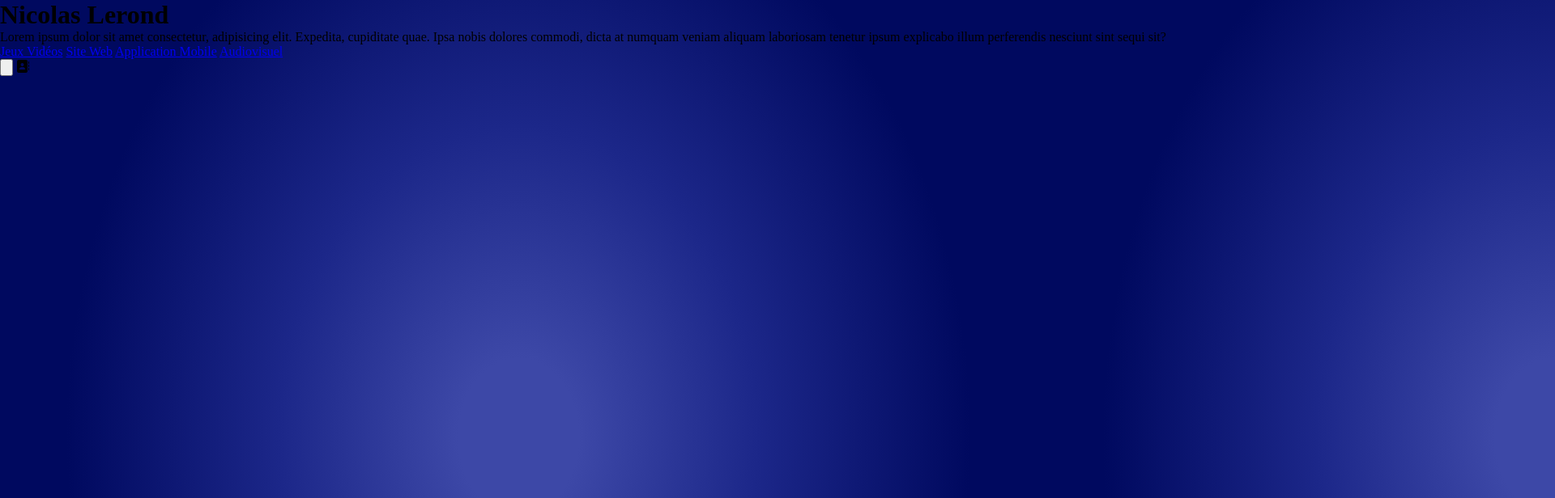
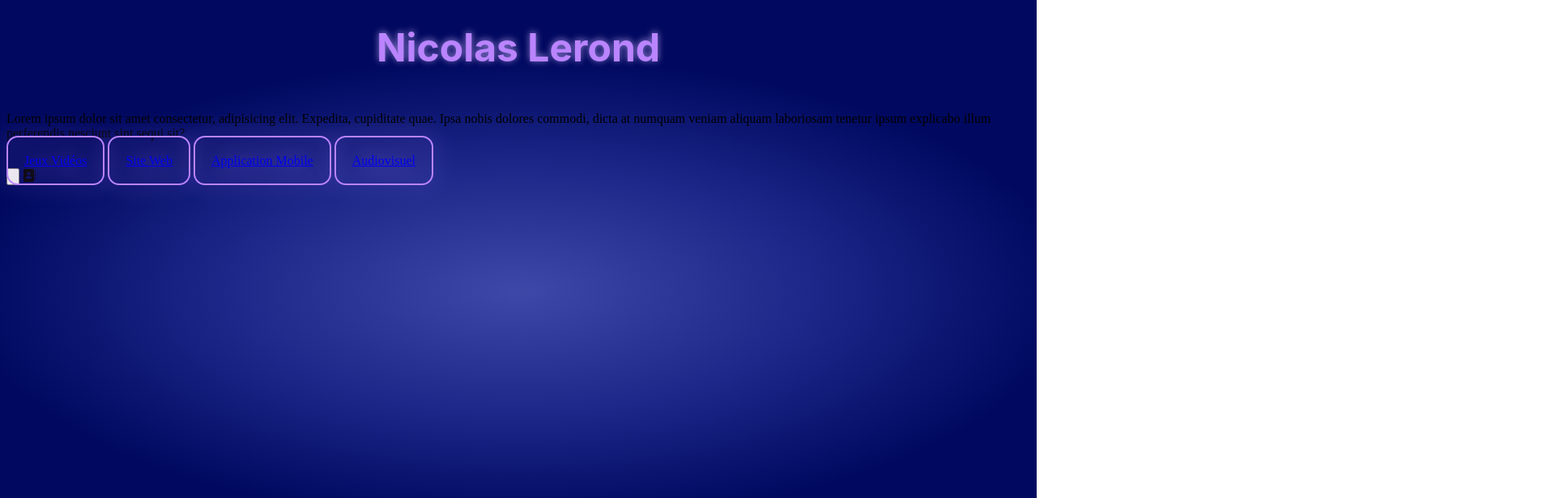
Before and after one commit to skiziks/Portfolio, a plain HTML site: page index.html in a window 1280 px wide. Shown: the top 616 px of the page at 81% size, 1920 px wide, since content can reach past the window. Drawn offline with Linux system fonts and the light colour scheme; files that its build step writes are made by us from their sources.

Commit message:
Titre, texte, bouton homepage

```diff
--- a/CSS/index.css
+++ b/CSS/index.css
@@ -1,15 +1,46 @@
-*{
-    margin: 0;
-}
 body{
-    position: relative;
-    width: 1920px;
-    height: 1080px;
-    background: radial-gradient(43.59% 67.15% at 50% 50%,
-    #3D48A7 13.33%,
+    background: radial-gradient(53.59% 32.15% at 50% 40%,
+    #3D48A7,
     #1C2789 52.92%, #00095F 100%);
     overflow: hidden;
 }
+html{
+    position: relative;
+    width: fit-content;
+    height: 900px;
+}
+
+/* header */
+
+header{
+    margin-top: 30px;
+    margin-bottom: 50px;
+    width: 100%;
+    justify-content: center;
+    align-items: center;
+}
+h1{
+    width: fit-content;
+    margin: auto;
 
 
-/* header */
+    font-family: 'Inter';
+    font-style: normal;
+    font-weight: 700;
+    font-size: 48px;
+    line-height: 58px;
+    /* identical to box height */
+
+
+    color: #BA84FF;
+
+    text-shadow: 0px -1px 8px rgba(211, 177, 255, 0.71);
+}
+
+a {
+    padding: 20px;
+    box-sizing: border-box;
+    border: 2px solid #BA84FF;
+    filter: drop-shadow(0px -1px 13px #BA84FF);
+    border-radius: 14px;
+}
--- a/index.html
+++ b/index.html
@@ -5,7 +5,7 @@
     <meta http-equiv="X-UA-Compatible" content="IE=edge">
     <meta name="viewport" content="width=device-width, initial-scale=1.0">
     <script src="https://kit.fontawesome.com/f8d1e558ff.js" crossorigin="anonymous"></script>
-    <link rel="stylesheet" href="index.css">
+    <link rel="stylesheet" href="./CSS/index.css">
     <title>Nicolas Lerond</title>
 </head>
 <body>
```
